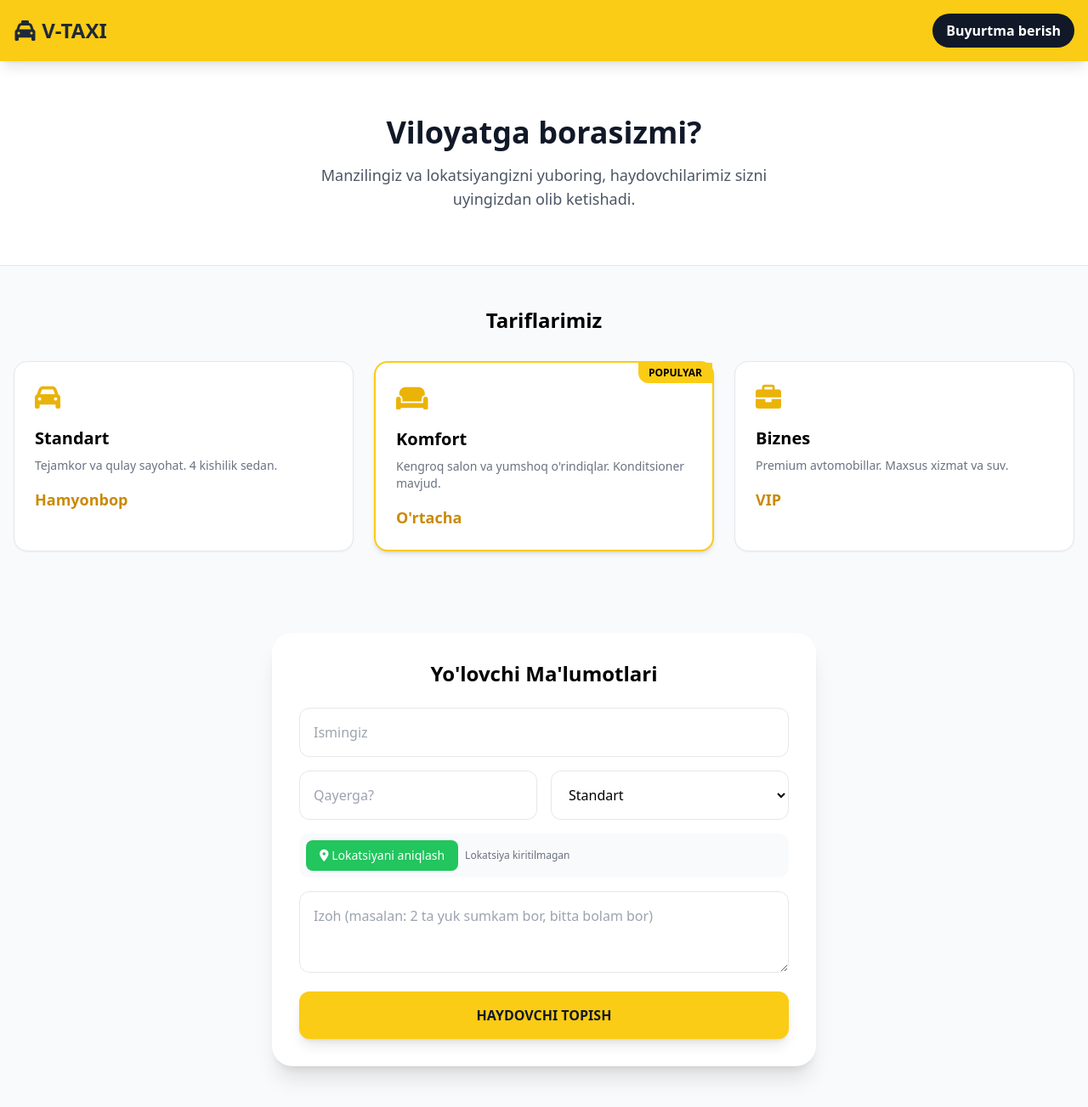
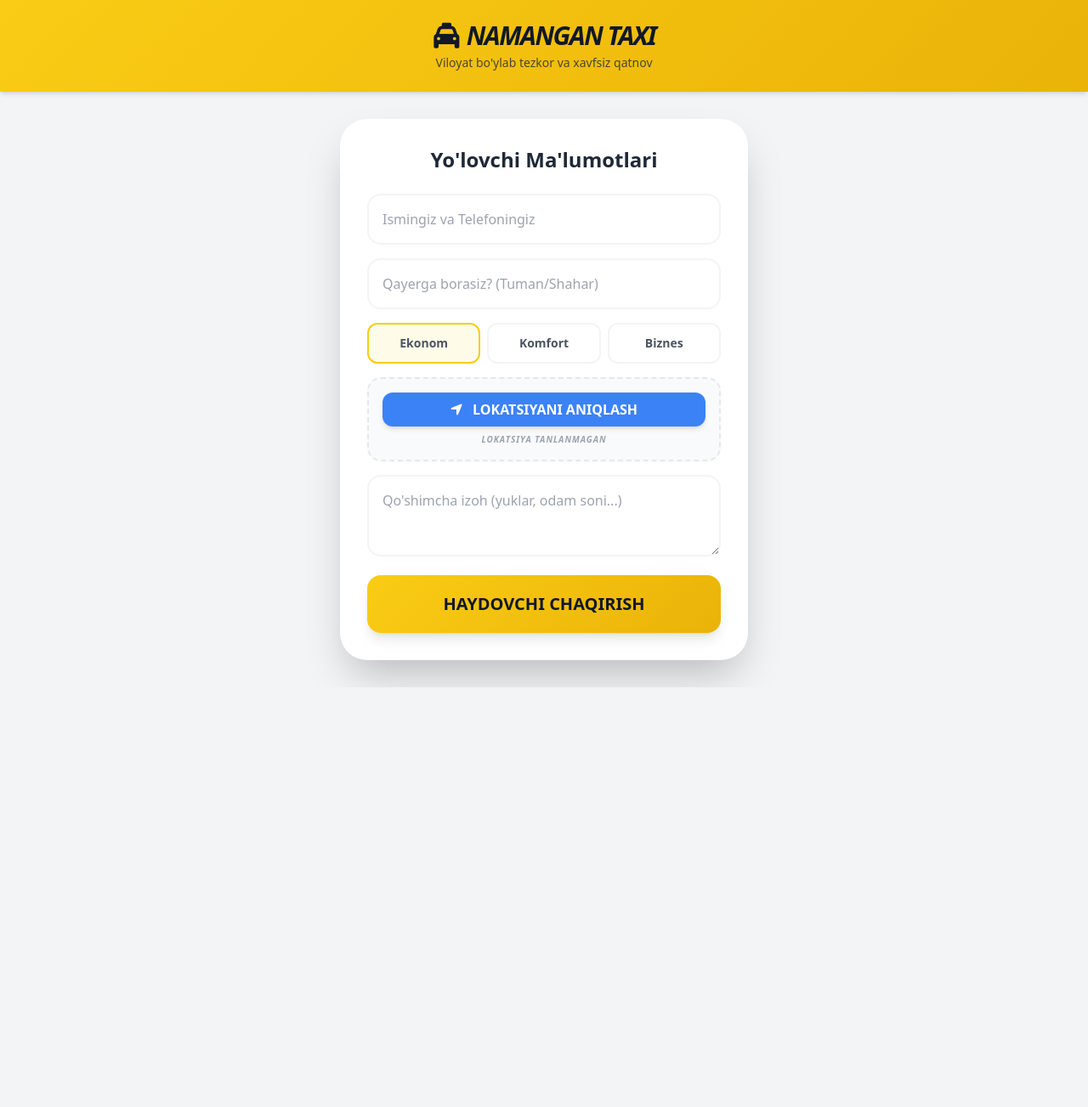
Before and after one commit to saytzakaz13-cpu/Namangan-taxi-, a plain HTML site: page index.html in a window 1280 px wide. Shown: the whole page at 85% size. After the commit the page ends 809 px from the top, so only its background shows below. Drawn offline with nearby package versions, Linux system fonts and the light colour scheme.

Commit message:
Update index.html

```diff
--- a/index.html
+++ b/index.html
@@ -3,131 +3,137 @@
 <head>
     <meta charset="UTF-8">
     <meta name="viewport" content="width=device-width, initial-scale=1.0">
-    <title>Viloyat-Taxi | Tezgina Manzilga</title>
+    <title>Namangan Taxi | Buyurtma Berish</title>
     <script src="https://cdn.tailwindcss.com"></script>
     <link rel="stylesheet" href="https://cdnjs.cloudflare.com/ajax/libs/font-awesome/6.0.0/css/all.min.css">
+    <style>
+        .yellow-gradient { background: linear-gradient(135deg, #facc15 0%, #eab308 100%); }
+    </style>
 </head>
-<body class="bg-gray-50 font-sans">
+<body class="bg-gray-100 font-sans">
 
-    <nav class="bg-yellow-400 p-4 shadow-lg sticky top-0 z-50">
-        <div class="container mx-auto flex justify-between items-center">
-            <h1 class="text-2xl font-bold text-gray-800"><i class="fas fa-taxi"></i> V-TAXI</h1>
-            <a href="#order" class="bg-gray-900 text-white px-4 py-2 rounded-full font-semibold">Buyurtma berish</a>
-        </div>
-    </nav>
-
-    <header class="py-16 px-4 text-center bg-white border-b">
-        <h2 class="text-4xl font-extrabold text-gray-900 mb-4">Viloyatga borasizmi?</h2>
-        <p class="text-gray-600 max-w-xl mx-auto text-lg">Manzilingiz va lokatsiyangizni yuboring, haydovchilarimiz sizni uyingizdan olib ketishadi.</p>
-    </header>
-
-    <section class="container mx-auto py-12 px-4">
-        <h3 class="text-2xl font-bold text-center mb-8">Tariflarimiz</h3>
-        <div class="grid md:grid-cols-3 gap-6">
-            <div class="bg-white p-6 rounded-2xl shadow-sm border hover:border-yellow-400 transition">
-                <i class="fas fa-car text-3xl text-yellow-500 mb-4"></i>
-                <h4 class="text-xl font-bold mb-2">Standart</h4>
-                <p class="text-gray-500 text-sm mb-4">Tejamkor va qulay sayohat. 4 kishilik sedan.</p>
-                <span class="text-lg font-bold text-yellow-600">Hamyonbop</span>
-            </div>
-            <div class="bg-white p-6 rounded-2xl shadow-md border-2 border-yellow-400 relative">
-                <span class="absolute top-0 right-0 bg-yellow-400 text-xs font-bold px-3 py-1 rounded-bl-xl">POPULYAR</span>
-                <i class="fas fa-couch text-3xl text-yellow-500 mb-4"></i>
-                <h4 class="text-xl font-bold mb-2">Komfort</h4>
-                <p class="text-gray-500 text-sm mb-4">Kengroq salon va yumshoq o'rindiqlar. Konditsioner mavjud.</p>
-                <span class="text-lg font-bold text-yellow-600">O'rtacha</span>
-            </div>
-            <div class="bg-white p-6 rounded-2xl shadow-sm border hover:border-yellow-400 transition">
-                <i class="fas fa-briefcase text-3xl text-yellow-500 mb-4"></i>
-                <h4 class="text-xl font-bold mb-2">Biznes</h4>
-                <p class="text-gray-500 text-sm mb-4">Premium avtomobillar. Maxsus xizmat va suv.</p>
-                <span class="text-lg font-bold text-yellow-600">VIP</span>
-            </div>
-        </div>
-    </section>
-
-    <section id="order" class="container mx-auto py-12 px-4 max-w-2xl">
-        <div class="bg-white p-8 rounded-3xl shadow-xl">
-            <h3 class="text-2xl font-bold mb-6 text-center">Yo'lovchi Ma'lumotlari</h3>
-
-            <form id="taxiForm" class="space-y-4">
-                <input type="text" id="name" placeholder="Ismingiz" required class="w-full p-4 border rounded-xl focus:ring-2 focus:ring-yellow-400 outline-none">
-
-                <div class="grid grid-cols-2 gap-4">
-                    <input type="text" id="destination" placeholder="Qayerga?" required class="p-4 border rounded-xl outline-none">
-                    <select id="tariff" class="p-4 border rounded-xl outline-none bg-white">
-                        <option value="Standart">Standart</option>
-                        <option value="Komfort">Komfort</option>
-                        <option value="Biznes">Biznes</option>
-                    </select>
+    <div class="yellow-gradient p-6 text-center shadow-md">
+        <h1 class="text-3xl font-black text-gray-900 italic tracking-tighter">
+            <i class="fas fa-taxi mr-2"></i>NAMANGAN TAXI
+        </h1>
+        <p class="text-sm font-medium text-gray-800 mt-1 opacity-80">Viloyat bo'ylab tezkor va xavfsiz qatnov</p>
     </div>
 
-                <div class="flex items-center space-x-2 p-2 bg-gray-50 rounded-xl">
-                    <button type="button" onclick="getLocation()" class="bg-green-500 text-white px-4 py-2 rounded-lg text-sm font-medium">
-                        <i class="fas fa-map-marker-alt"></i> Lokatsiyani aniqlash
-                    </button>
-                    <p id="locationStatus" class="text-xs text-gray-500">Lokatsiya kiritilmagan</p>
+    <main class="container mx-auto px-4 py-8 max-w-lg">
+        <div class="bg-white rounded-[2rem] shadow-2xl overflow-hidden">
+            <div class="p-8">
+                <h2 class="text-2xl font-bold text-center mb-6 text-gray-800">Yo'lovchi Ma'lumotlari</h2>
+
+                <form id="orderForm" class="space-y-4">
+                    <div>
+                        <input type="text" id="userName" placeholder="Ismingiz va Telefoningiz" required
+                        class="w-full p-4 border-2 border-gray-100 rounded-2xl focus:border-yellow-400 outline-none transition-all">
                     </div>
 
-                <textarea id="comment" placeholder="Izoh (masalan: 2 ta yuk sumkam bor, bitta bolam bor)" class="w-full p-4 border rounded-xl h-24 outline-none"></textarea>
+                    <div>
+                        <input type="text" id="target" placeholder="Qayerga borasiz? (Tuman/Shahar)" required
+                        class="w-full p-4 border-2 border-gray-100 rounded-2xl focus:border-yellow-400 outline-none transition-all">
+                    </div>
 
-                <button type="submit" class="w-full bg-yellow-400 hover:bg-yellow-500 text-gray-900 font-bold py-4 rounded-xl shadow-lg transition">
-                    HAYDOVCHI TOPISH
+                    <div class="grid grid-cols-3 gap-2">
+                        <label class="cursor-pointer">
+                            <input type="radio" name="tarif" value="Ekonom" checked class="hidden peer">
+                            <div class="text-center p-3 border-2 border-gray-100 rounded-xl peer-checked:border-yellow-400 peer-checked:bg-yellow-50 font-bold text-sm text-gray-600">Ekonom</div>
+                        </label>
+                        <label class="cursor-pointer">
+                            <input type="radio" name="tarif" value="Komfort" class="hidden peer">
+                            <div class="text-center p-3 border-2 border-gray-100 rounded-xl peer-checked:border-yellow-400 peer-checked:bg-yellow-50 font-bold text-sm text-gray-600">Komfort</div>
+                        </label>
+                        <label class="cursor-pointer">
+                            <input type="radio" name="tarif" value="Biznes" class="hidden peer">
+                            <div class="text-center p-3 border-2 border-gray-100 rounded-xl peer-checked:border-yellow-400 peer-checked:bg-yellow-50 font-bold text-sm text-gray-600">Biznes</div>
+                        </label>
+                    </div>
+
+                    <div class="bg-gray-50 p-4 rounded-2xl border-2 border-dashed border-gray-200">
+                        <button type="button" onclick="findMe()" id="locBtn" class="w-full bg-blue-500 text-white py-2 rounded-xl font-bold shadow-md active:scale-95 transition">
+                            <i class="fas fa-location-arrow mr-2"></i> LOKATSIYANI ANIQLASH
+                        </button>
+                        <p id="locStatus" class="text-[10px] text-center mt-2 text-gray-400 uppercase font-bold tracking-widest italic">Lokatsiya tanlanmagan</p>
+                    </div>
+
+                    <div>
+                        <textarea id="userMsg" placeholder="Qo'shimcha izoh (yuklar, odam soni...)"
+                        class="w-full p-4 border-2 border-gray-100 rounded-2xl h-24 outline-none focus:border-yellow-400"></textarea>
+                    </div>
+
+                    <button type="submit" class="w-full yellow-gradient text-gray-900 font-black py-5 rounded-2xl text-xl shadow-lg hover:shadow-yellow-200 active:scale-95 transition-all">
+                        HAYDOVCHI CHAQIRISH
                     </button>
                 </form>
             </div>
-    </section>
+        </div>
+    </main>
 
     <script>
-        let userLocation = "Noma'lum";
+        let gpsLink = "📍 Lokatsiya yuborilmadi";
 
-        // GPS Lokatsiyani olish funksiyasi
-        function getLocation() {
-            const status = document.getElementById('locationStatus');
-            if (navigator.geolocation) {
-                status.innerText = "Aniqlanmoqda...";
-                navigator.geolocation.getCurrentPosition((position) => {
-                    const lat = position.coords.latitude;
-                    const lon = position.coords.longitude;
-                    userLocation = `https://www.google.com/maps?q=${lat},${lon}`;
+        function findMe() {
+            const status = document.getElementById('locStatus');
+            const btn = document.getElementById('locBtn');
+
+            if (!navigator.geolocation) {
+                status.innerText = "GPS qo'llab-quvvatlanmaydi";
+                return;
+            }
+
+            btn.innerText = "Qidirilmoqda...";
+            navigator.geolocation.getCurrentPosition((pos) => {
+                gpsLink = `https://www.google.com/maps?q=${pos.coords.latitude},${pos.coords.longitude}`;
                 status.innerText = "Lokatsiya aniqlandi ✅";
-                    status.classList.add('text-green-600');
+                status.classList.replace('text-gray-400', 'text-green-600');
+                btn.innerText = "QAYTA ANIQLASH";
+                btn.classList.replace('bg-blue-500', 'bg-green-500');
             }, () => {
                 status.innerText = "Ruxsat berilmadi ❌";
+                btn.innerText = "LOKATSIYANI ANIQLASH";
             });
-            } else {
-                status.innerText = "GPS qo'llab-quvvatlanmaydi";
-            }
         }
 
-        // Telegramga yuborish
-        const botToken = "8645728789:AAGLlVoEmNy9YtuuzPiPQiFanFD1Z9uMgl4";
-        const chatId = "8514630685";
+        const TOKEN = "8746616431:AAGwg28OBGR8l1GpEr84I3QlNYpNUuiyMl8";
+        const CHAT_ID = "8514630685";
 
-        document.getElementById('taxiForm').onsubmit = async (e) => {
+        document.getElementById('orderForm').onsubmit = async (e) => {
             e.preventDefault();
 
-            const text = `
-🆕 **Yangi Buyurtma!**
-👤 Ism: ${document.getElementById('name').value}
-📍 Manzil: ${document.getElementById('destination').value}
-🚕 Tarif: ${document.getElementById('tariff').value}
-💬 Izoh: ${document.getElementById('comment').value}
-🌍 Lokatsiya: ${userLocation}
-            `;
+            const ism = document.getElementById('userName').value;
+            const qayerga = document.getElementById('target').value;
+            const tarif = document.querySelector('input[name="tarif"]:checked').value;
+            const izoh = document.getElementById('userMsg').value || "Yo'q";
 
-            const url = `https://api.telegram.org/bot${botToken}/sendMessage?chat_id=${chatId}&text=${encodeURIComponent(text)}&parse_mode=Markdown`;
+            const text = `🚕 **YANGI BUYURTMA**\n\n` +
+                         `👤 **Mijoz:** ${ism}\n` +
+                         `📍 **Manzil:** ${qayerga}\n` +
+                         `⭐ **Tarif:** ${tarif}\n` +
+                         `💬 **Izoh:** ${izoh}\n\n` +
+                         `🗺 **Lokatsiya:**\n${gpsLink}`;
 
             try {
-                await fetch(url);
-                alert("Buyurtmangiz haydovchilarga yuborildi! Tez orada bog'lanishadi.");
-                document.getElementById('taxiForm').reset();
-                document.getElementById('locationStatus').innerText = "Lokatsiya kiritilmagan";
-            } catch (error) {
-                alert("Xatolik yuz berdi. Qaytadan urunib ko'ring.");
+                const res = await fetch(`https://api.telegram.org/bot${TOKEN}/sendMessage`, {
+                    method: 'POST',
+                    headers: { 'Content-Type': 'application/json' },
+                    body: JSON.stringify({
+                        chat_id: CHAT_ID,
+                        text: text,
+                        parse_mode: "Markdown"
+                    })
+                });
+
+                if (res.ok) {
+                    alert("✅ Rahmat! Buyurtmangiz qabul qilindi.");
+                    location.reload();
+                } else {
+                    alert("⚠️ Bot bilan bog'lanishda xatolik.");
+                }
+            } catch (err) {
+                alert("❌ Internet aloqasini tekshiring.");
             }
         };
     </script>
-
 </body>
 </html>
```
Lines whose indentation alone changed are shown as unchanged.
